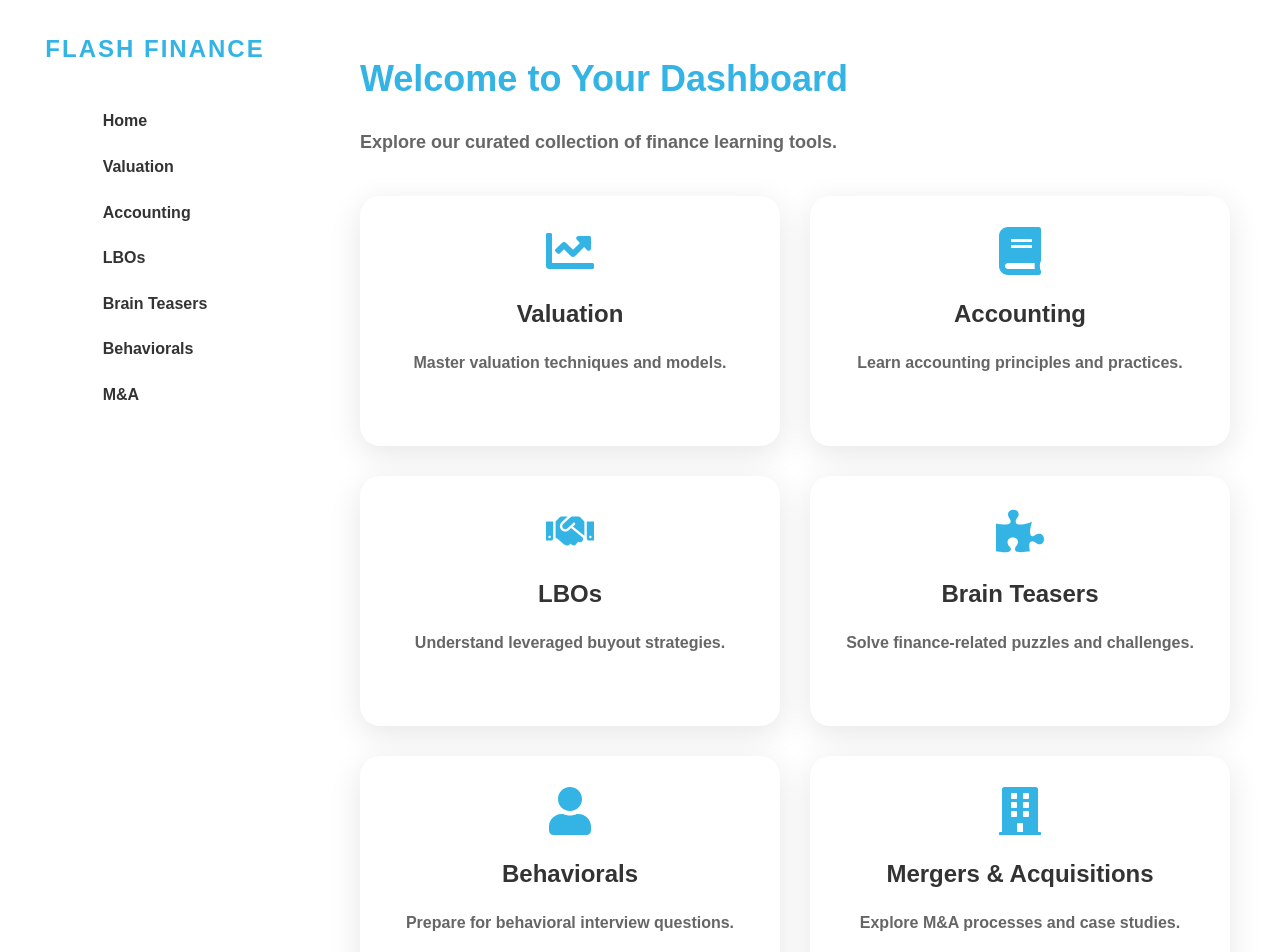
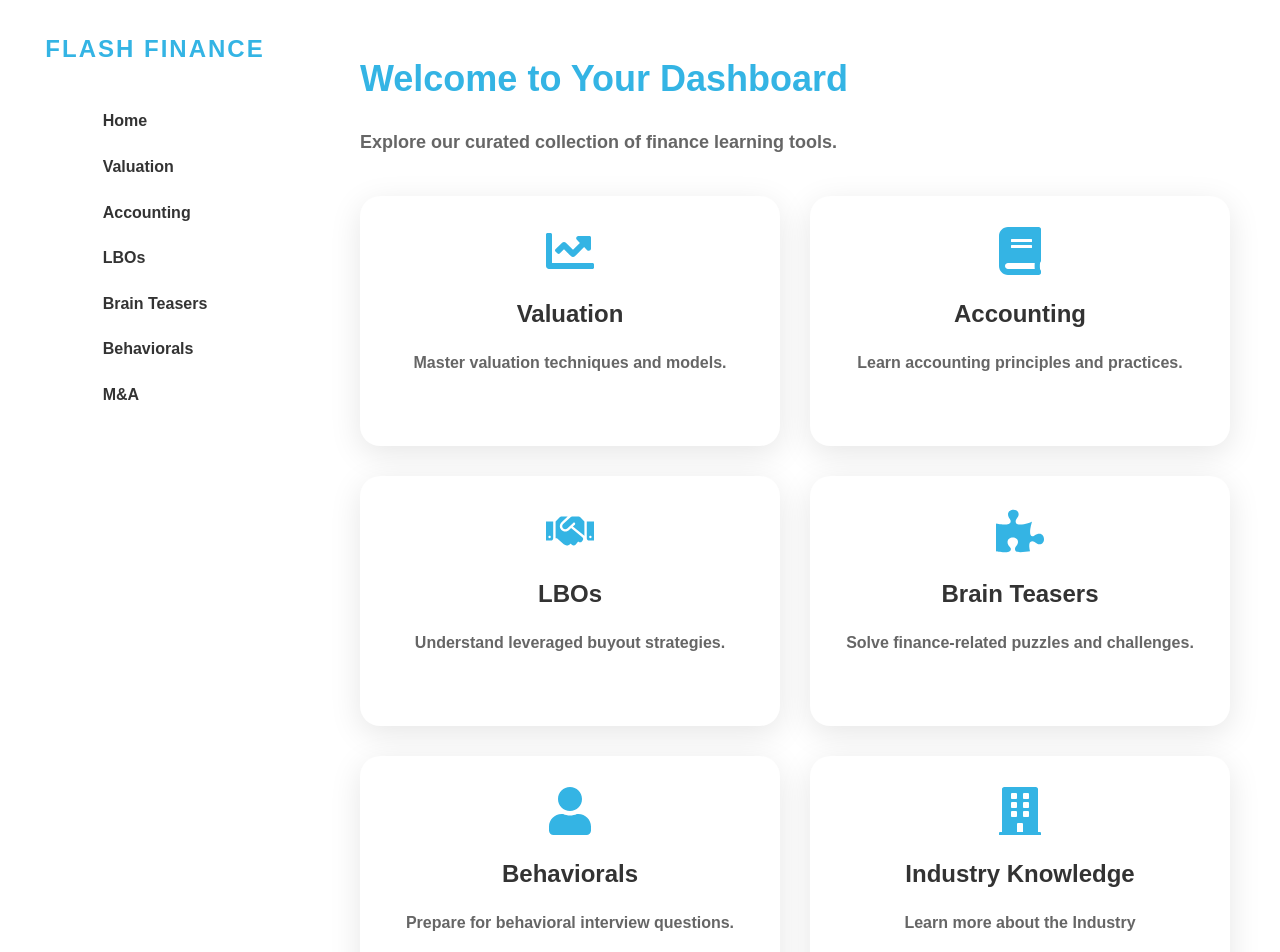
Before and after one commit to arnavs06/RedesignedFlashFinance, a React (Vite) app in the folder frontend/: page /home in a window 1280 px wide. Shown: the top 952 px of the page. Built offline with nearby package versions, Linux system fonts and the light colour scheme; a web font is replaced by a local one.

Commit message:
fixed homepage

```diff
--- a/frontend/src/components/Home/Categories.jsx
+++ b/frontend/src/components/Home/Categories.jsx
@@ -40,7 +40,7 @@ const Categories = () => {
     },
     {
       id: 6,
-      name: "Mergers & Acquisitions",
+      name: "Industry Knowledge",
       icon: "🤝",
       description: "Explore M&A processes and case studies.",
       link: "/mergers-acquisitions",
--- a/frontend/src/pages/Home.jsx
+++ b/frontend/src/pages/Home.jsx
@@ -41,9 +41,9 @@ const Home = () => {
     },
     {
       id: 6,
-      name: "Mergers & Acquisitions",
+      name: "Industry Knowledge",
       icon: <FaBuilding className="home-category-icon" />,
-      description: "Explore M&A processes and case studies.",
+      description: "Learn more about the Industry",
       link: "/mergers-acquisitions",
     },
   ];
```
